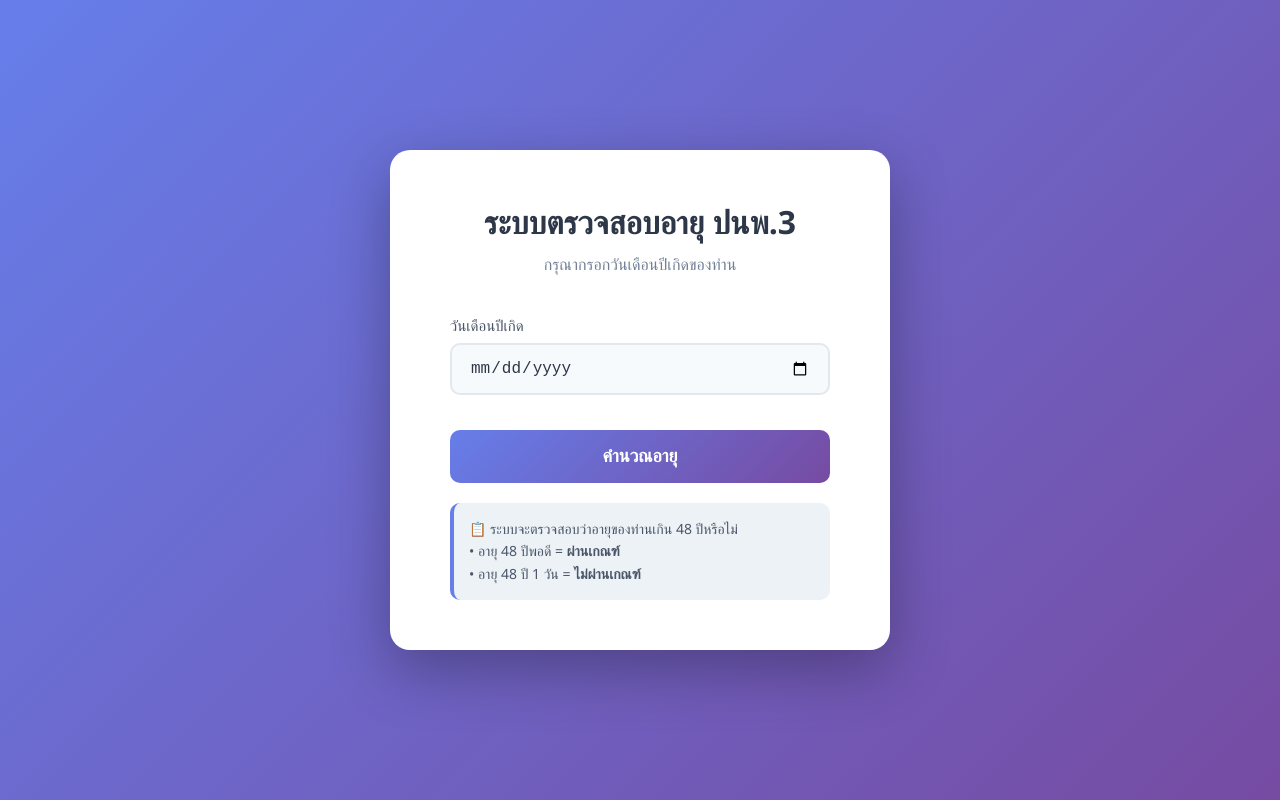
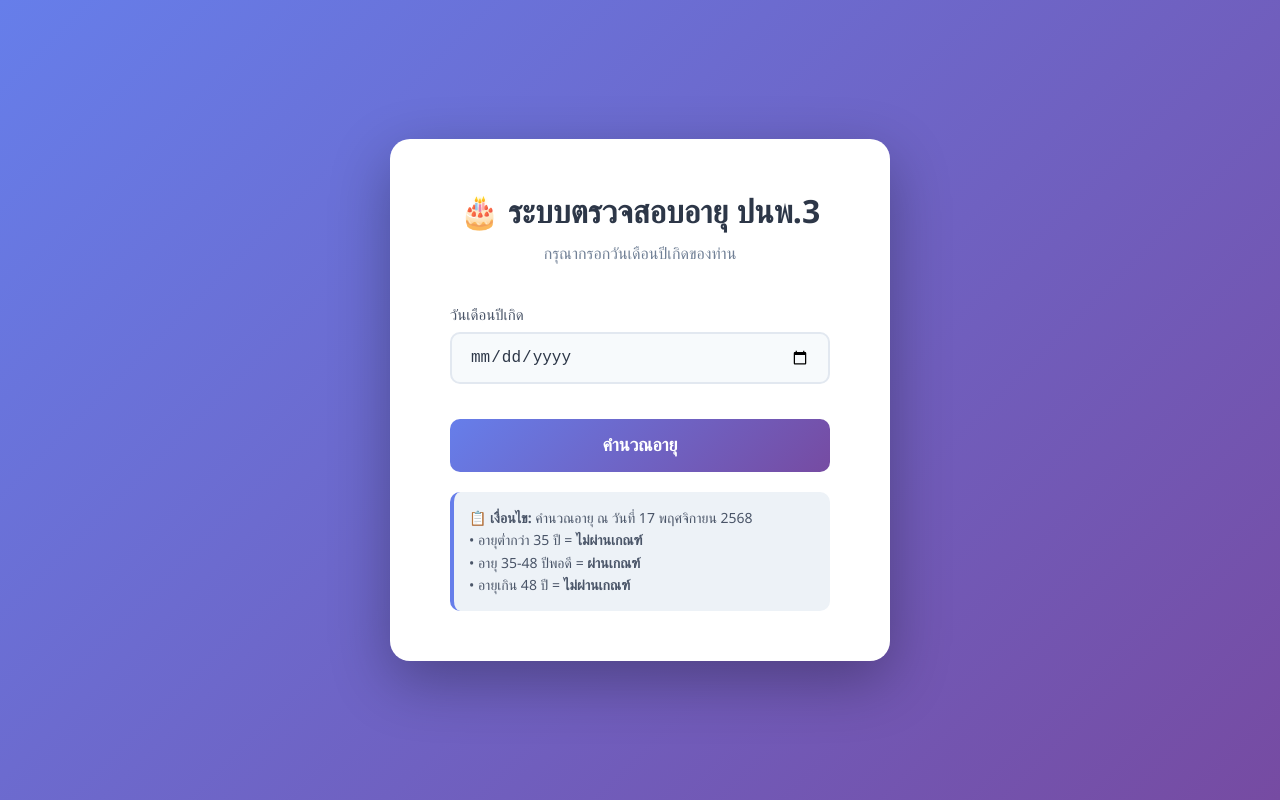
Before and after one commit to OyeonOppa/ageCalculator, a plain HTML site: page index.html in a window 1280 px wide. Drawn offline with Linux system fonts and the light colour scheme; some packages are replaced by stand-ins of ours; a script that the page names is missing.

Commit message:
Modify age calculation criteria and header emoji
Updated the age calculation conditions and added a birthday emoji.

```diff
--- a/index.html
+++ b/index.html
@@ -14,7 +14,7 @@
 <body>
     <div class="container">
         <div class="header">
-            <h1>ระบบตรวจสอบอายุ ปนพ.3</h1>
+            <h1>🎂 ระบบตรวจสอบอายุ ปนพ.3</h1>
             <p>กรุณากรอกวันเดือนปีเกิดของท่าน</p>
         </div>
 
@@ -28,9 +28,10 @@
         </form>
 
         <div class="info-box">
-            <p>📋 ระบบจะตรวจสอบว่าอายุของท่านเกิน 48 ปีหรือไม่<br>
-            • อายุ 48 ปีพอดี = <strong>ผ่านเกณฑ์</strong><br>
-            • อายุ 48 ปี 1 วัน = <strong>ไม่ผ่านเกณฑ์</strong></p>
+            <p>📋 <strong>เงื่อนไข:</strong> คำนวณอายุ ณ วันที่ 17 พฤศจิกายน 2568<br>
+            • อายุต่ำกว่า 35 ปี = <strong>ไม่ผ่านเกณฑ์</strong><br>
+            • อายุ 35-48 ปีพอดี = <strong>ผ่านเกณฑ์</strong><br>
+            • อายุเกิน 48 ปี = <strong>ไม่ผ่านเกณฑ์</strong></p>
         </div>
     </div>
 
```
